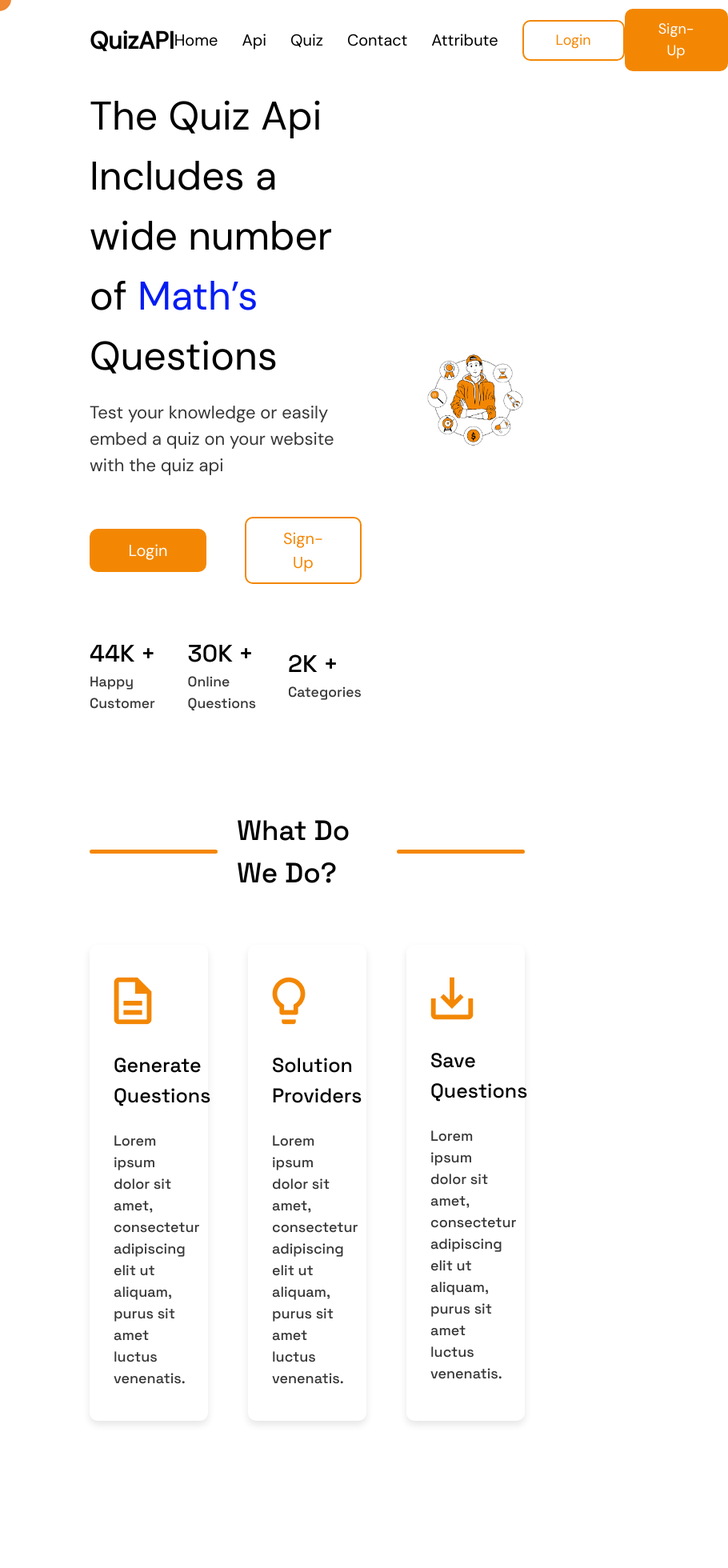
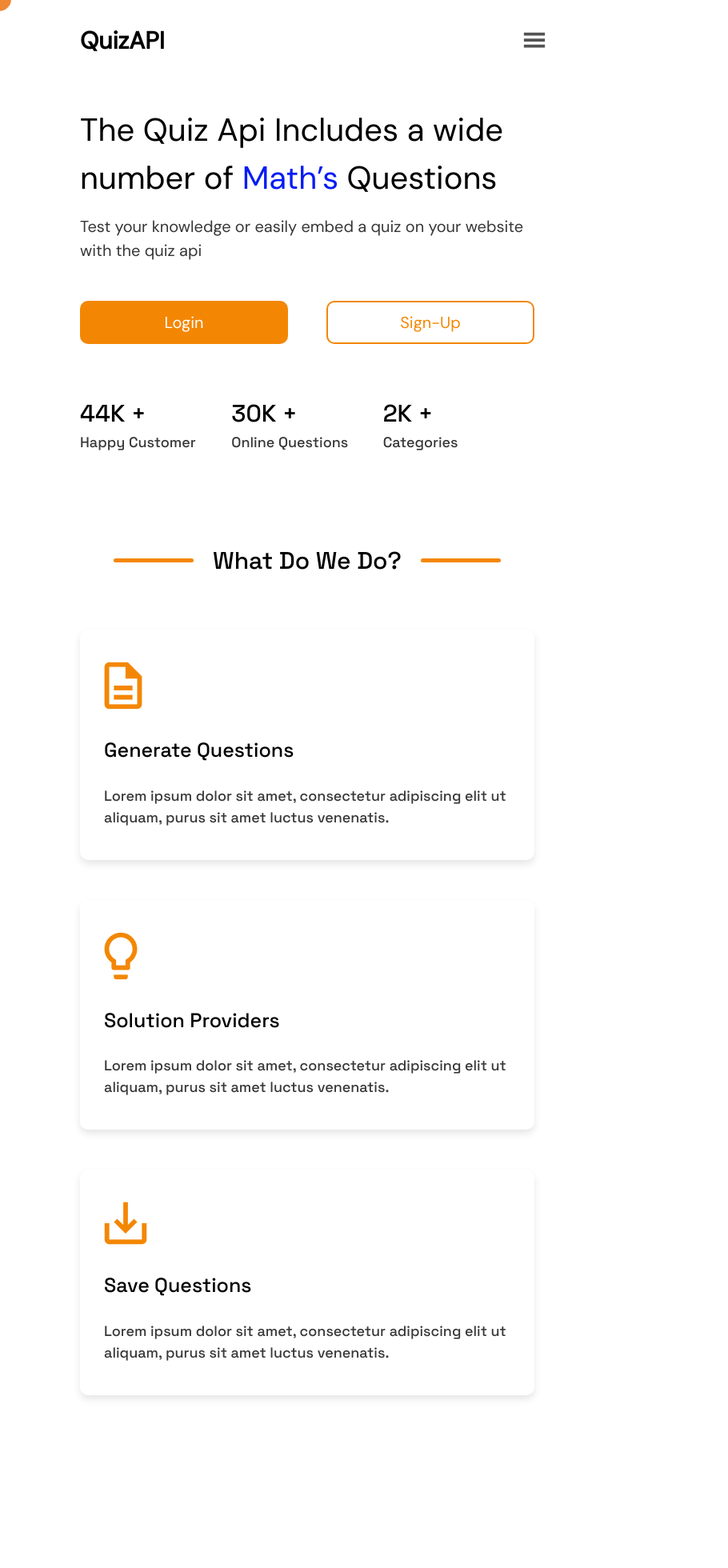
Before and after one commit to godwin-olele/quiz-api, a React (Create React App) app: page / in a window 768 px wide. Shown: the top 1960 px of the page at 80% size, 910 px wide, since content can reach past the window. Built offline with nearby package versions, Linux system fonts and the light colour scheme.

Commit message:
implemented ipad responsive ness to the home page

```diff
--- /dev/null
+++ b/src/components/Auth/Login/Login.css
@@ -0,0 +1,7 @@
+/** Mobile **/
+
+@media screen and (max-width: 500px) {
+    .left-bg-login {
+        display: none;
+    }
+}
--- a/src/components/Auth/Login/Login.js
+++ b/src/components/Auth/Login/Login.js
@@ -4,7 +4,7 @@ import { IconContext } from "react-icons"
 import { HiEye } from "react-icons/hi"
 import { HiEyeOff } from "react-icons/hi"
 import { ImGoogle } from "react-icons/im"
-// geting ready
+import "./Login.css";
 
 import { TextField, ObscurableTextField } from "../../Widgets/TextInputField"
 import { validateSigninData } from "../../../utils/validators"
--- a/src/components/CallToAction/CallToAction.js
+++ b/src/components/CallToAction/CallToAction.js
@@ -19,6 +19,17 @@ export default function CallToAction() {
     AOS.refresh();
   }, []);
 
+
+  let navigateToSignUp = useNavigate();
+  function handleClickSignup() {
+    navigateToSignUp("/Signup");
+  }
+
+  let navigateToLogin = useNavigate();
+  function handleClickLogin() {
+    navigateToLogin("/Login");
+  }
+
   return (
     <div className="px-[7rem] w-full h-[800px] flex justify-between items-center call-to-action-container">
       <div className=" w-[1300px] h-auto call-to-action-sub__container">
@@ -33,19 +44,15 @@ export default function CallToAction() {
         </h1>
         <p
           className="mt-[1rem] text-[22px] font-medium text-[#373737] call-to-action-sub__text"
-          data-aos="fade-right"
-          data-aos-offset="300"
-          data-aos-easing="ease-in-sine"
-          data-aos-duration="1000"
         >
           Test your knowledge or easily embed a quiz on your website with the
           quiz api
         </p>
         <div className="flex justify-between items-center w-full mt-[3rem] auth-btn-container">
-          <button className="rounded-[10px] border-2 text-[20px] w-full border-orange font-medium  bg-orange py-[10px] px-[40px] text-[#fff] auth-btn-1 ">
+          <button className="rounded-[10px] border-2 text-[20px] w-full border-orange font-medium  bg-orange py-[10px] px-[40px] text-[#fff] auth-btn-1 " onClick={handleClickLogin}>
             Login
           </button>
-          <button className="rounded-[10px] py-[10px] px-[40px] w-full border-2 text-[20px] border-orange font-medium text-orange ml-[3rem] auth-btn-container-2">
+          <button className="rounded-[10px] py-[10px] px-[40px] w-full border-2 text-[20px] border-orange font-medium text-orange ml-[3rem] auth-btn-container-2"  onClick={handleClickSignup}>
             Sign-Up
           </button>
         </div>
--- a/src/components/Footer/Footer.js
+++ b/src/components/Footer/Footer.js
@@ -14,7 +14,7 @@ export default function Footer() {
   };
 
   return (
-    <div className="w-full h-auto bg-orange what-we-do__header text-center px-[7rem] pt-[7rem] pb-[3rem] ">
+    <div className="w-full h-auto bg-orange what-we-do__header text-center px-[7rem] pt-[7rem] pb-[3rem] social-container">
       <p className="text-[2rem] text-[#ffffff] mb-[1rem] social">Socials</p>
       {isHovering && <h2>Hello world</h2>}
       <div className="flex justify-between items-center w-[200px] h-auto cursor-pointer my-0 mx-auto">
--- a/src/components/Navbar/Navbar.css
+++ b/src/components/Navbar/Navbar.css
@@ -38,7 +38,7 @@ nav {
   font-weight: bolder;
 }
 
-@media screen and (max-width: 500px) {
+@media screen and (max-width: 600px) {
   nav {
     padding: 0 20px;
     position: relative;
@@ -72,5 +72,51 @@ nav {
   }
   .btn {
     display: block;
+    position: absolute;
+    right: 2rem;
+    padding: 5px;
+    color: #000;
+    font-size: 18px;
   }
 }
+
+@media only screen and (min-width: 650px) and (max-width: 900px) {
+  nav {
+    padding: 0 100px;
+  }
+  .list {
+    flex-direction: column;
+    height: auto;
+    background-color: rgb(260, 260, 260);
+    width: 100%;
+    position: absolute;
+    left: 0;
+    right: 0rem;
+    top: 6rem;
+    z-index: 9999;
+    box-shadow: rgba(0, 0, 0, 0.05) 0px 1px 2px 0px;
+  }
+  .items:nth-child(1) {
+    border-top: 1px solid rgba(255, 255, 255, 0.555);
+    margin-top: 50px;
+    background-color: rgb(250, 250, 250);
+  }
+  .items {
+    width: 100%;
+    border-top: 1px solid rgba(255, 255, 255, 0.555);
+    text-align: center;
+    margin-right: 0px;
+    padding: 20px 0;
+  }
+  .items:hover {
+    background-color: rgb(250, 250, 250);
+  }
+  .btn {
+    display: block;
+    position: absolute;
+    right: 5rem;
+    padding: 5px;
+    color: #000;
+    font-size: 18px;
+  }
+}
--- a/src/components/Navbar/Navbar.js
+++ b/src/components/Navbar/Navbar.js
@@ -57,7 +57,7 @@ export default function Navbar() {
       <a href="/" className="brand-name">
         QuizAPI
       </a>
-      {(toggleMenu || screenWidth > 500) && (
+      {(toggleMenu || screenWidth > 1000) && (
         <ul className="list">
           <li className="items">
             <a href="/home">Home</a>
--- a/src/index.css
+++ b/src/index.css
@@ -14,6 +14,7 @@ body {
   -webkit-font-smoothing: antialiased;
   -moz-osx-font-smoothing: grayscale;
   scroll-behavior: smooth;
+  overflow-x: hidden;
 }
 
 code {
@@ -390,3 +391,155 @@ input[type="search"]:not(:placeholder-shown) {
     font-size: 20px;
   }
 }
+
+
+@media only screen and (min-width: 650px) and (max-width: 900px)  {
+  .call-to-action-container {
+    padding: 0 100px;
+    height: auto;
+    margin-top: 2rem;
+  }
+  .call-to-action-container .call-to-action-sub__container {
+    width: 100%;
+  }
+  .call-to-action-container
+    .call-to-action-sub__container
+    .call-to-action-header {
+      font-size: 40px;
+  }
+  .call-to-action-container
+    .call-to-action-sub__container
+    .call-to-action-sub__text {
+      font-size: 20px;
+  }
+  .auth-btn-container .auth-btn-container-1 {
+    margin-bottom: 1.5rem;
+    width: 100px;
+  }
+
+  .site-info {
+    display: flex;
+    justify-content: space-between;
+    align-items: start;
+  }
+  .site-info-1 {
+    font-size: 30px;
+  }
+  .site-info-1__subtext {
+    font-size: 18px;
+  }
+
+  .nav-auth {
+    display: none;
+  }
+  .img-right {
+    display: none;
+  }
+  .second-box,
+  .third-box {
+    margin: 0;
+  }
+
+  /** what we do section **/
+  .what-we-do__header {
+    padding: 7rem 100px;
+  }
+  .header-line {
+    width: 100px;
+  }
+  .what-we-do-header-text,
+  .category-header-text,
+  .features-header-text,
+  .faq-header-text,
+  .newsletter-header-mobile {
+    font-size: 30px;
+    text-align: center;
+  }
+  .what-we-do__content {
+    grid-template-columns: 1fr;
+  }
+
+  /** Feature component **/
+  .feature-grid {
+    display: grid;
+    grid-template-columns: 1fr;
+  }
+  .feature-grid--img-1 {
+    width: 300px;
+    margin: 0 auto;
+  }
+  .feature-grid-header-text-1 {
+    font-size: 30px;
+  }
+  .feature-grid-sub-header-text-1 {
+    font-size: 18px;
+  }
+
+  .feature-grid-2 {
+    display: grid;
+    grid-template-columns: 1fr;
+  }
+  /** faq componet **/
+  .faq-container__mobile {
+    padding-left: 20px;
+    padding-right: 20px;
+  }
+  .faq-main-container-mobile {
+    padding-top: 4rem;
+  }
+  .faq-question {
+    font-size: 20px;
+    margin-right: 1rem;
+  }
+
+  /** Newsletter **/
+  .newsletter-mobile {
+    display: grid;
+    grid-template-columns: 1fr;
+    padding: 0 100px;
+  }
+  .newsletter-img-mobile {
+    display: none;
+  }
+  .newsletter-inputs-mobile {
+    position: unset;
+  }
+  .newsletter-form-mobile {
+    display: grid;
+    grid-template-columns: 1fr;
+    grid-gap: 20px;
+  }
+  .newsletter-form-input-mobile,
+  .newsletter-form-btn-mobile {
+    width: 100%;
+    border-radius: 10px;
+  }
+
+  .scrolling-wrapper-flexbox {
+    display: flex;
+    flex-wrap: nowrap;
+    overflow-x: auto;
+  }
+  .card {
+    flex: 0 0 auto;
+  }
+
+  .scroll-arrow {
+    font-size: 30px;
+    color: #535353;
+    margin: 0 auto;
+  }
+  .ux {
+    display: block;
+    padding: 0 20px;
+  }
+
+  /** footer **/
+  .social {
+    font-size: 25px;
+  }
+  .developer {
+    font-size: 20px;
+  }
+
+}
```
